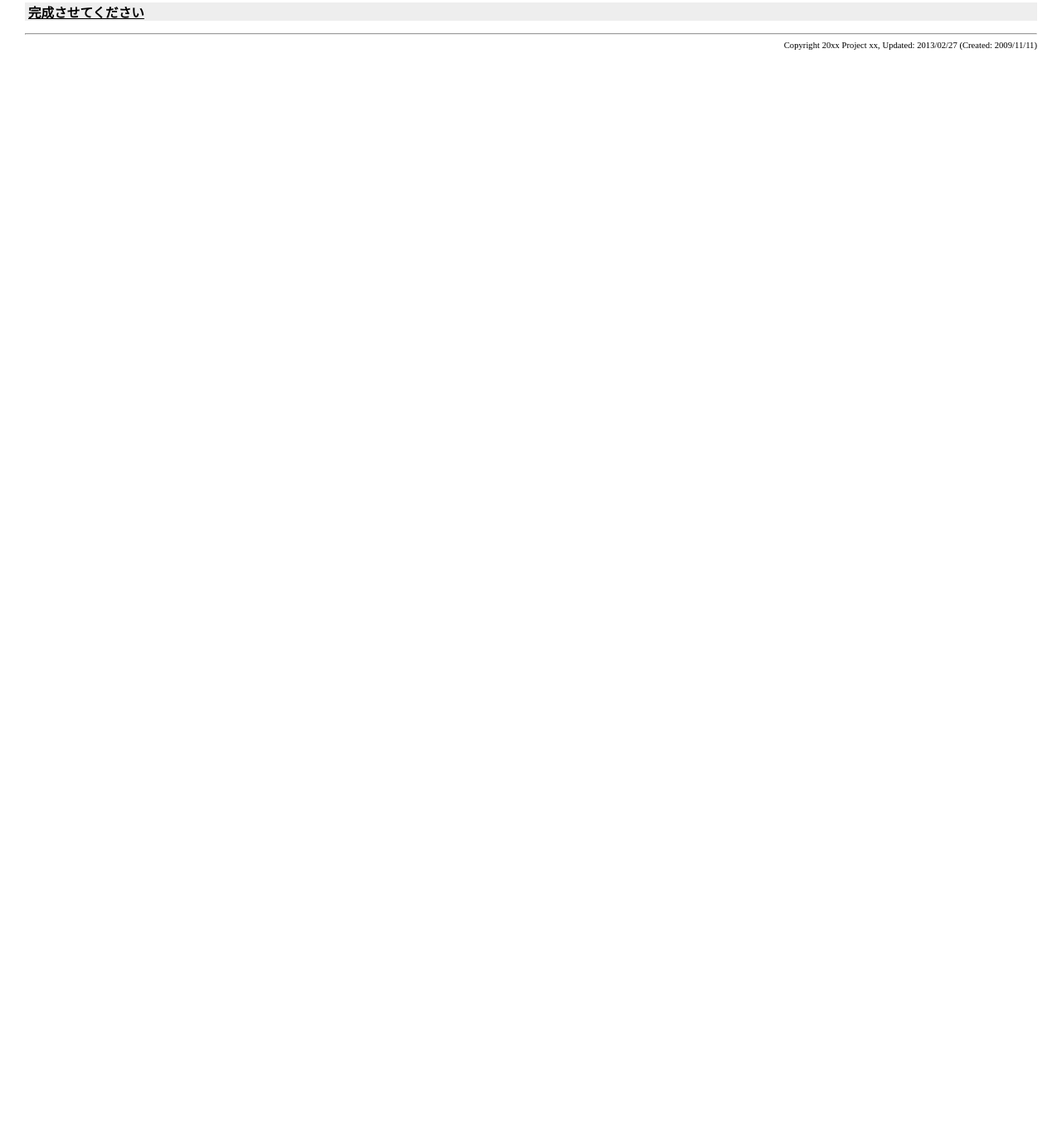
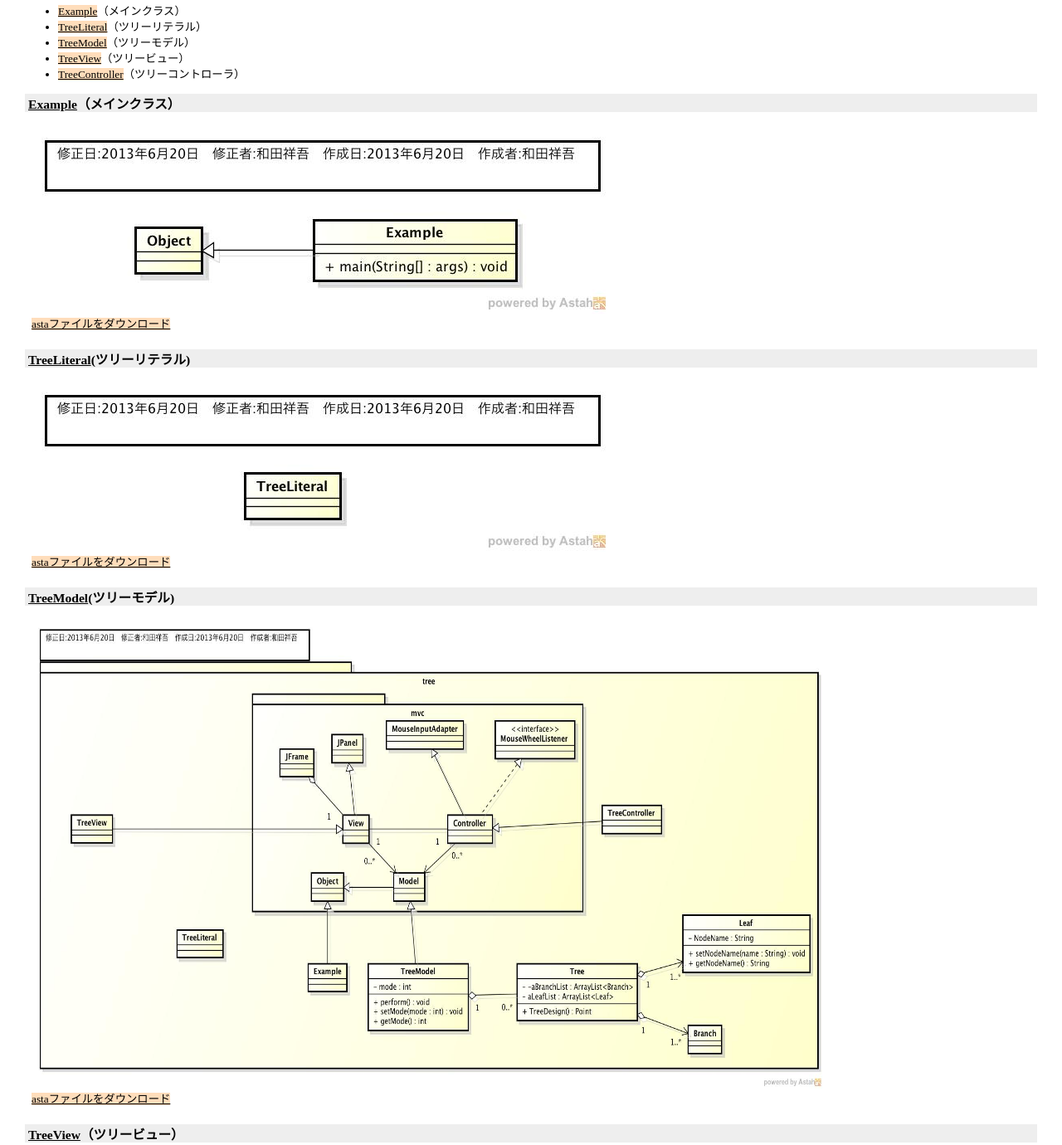
Before and after one commit to filedo/TreeLine, a plain HTML site: page Project_Forest_Problem/DetailDesign/index.html in a window 1280 px wide. Shown: the part 130-1510 px from the top of the page at 83% size. Before the commit the page ends 800 px from the top, so only its background shows below. Drawn offline with Linux system fonts and the light colour scheme.

Commit message:
詳細設計更新

```diff
--- a/Project_Forest_Problem/DetailDesign/index.html
+++ b/Project_Forest_Problem/DetailDesign/index.html
@@ -248,10 +248,121 @@ th {
 </div>
 <hr>
 <h2>ソフトウェア工学IIの小テスト「樹状整列」詳細設計書</h2>
+<ul>
+  <li><a href="#Example">Example</a>（メインクラス）</li>
+  <li><a href="#TreeLiteral">TreeLiteral</a>（ツリーリテラル）</li>
+  <li><a href="#TreeModel">TreeModel</a>（ツリーモデル）</li>
+  <li><a href="#TreeView">TreeView</a>（ツリービュー）</li>
+  <li><a href="#TreeController">TreeController</a>（ツリーコントローラ）</li>
+</ul>
+ <div class="belt">
+<h3><a name="Example">Example</a>（メインクラス）</h3>
+</div>
+<table summary="table">
+  <tbody>
+    <tr>
+      <td>
+      <table class="content" summary="table">
+        <tbody>
+	  <tr>
+	    <td class="center-small"><a href="./Example.jpg"><img class="borderless" src="./Example.jpg"  alt="class"></a></td>
+	      </tr>
+	      <tr>
+	      <td><a href="./Example.asta">astaファイルをダウンロード</a></td>
+	      </tr>
+	</tbody>
+      </table>
+      </td>
+    </tr>
+  </tbody>
+</table>
 <div class="belt">
-<h3><a name="KanseiSaseteKudasai">完成させてください</a></h3>
-</div>
+    <h3><a name="TreeLiteral">TreeLiteral</a>(ツリーリテラル)</h3>
+  </div>
+  <table summary="table">
+    <tbody>
+      <tr>
+	<td>
+	  <table class="content" summary="table">
+            <tbody>
+	      <tr>
+		<td class="center-small"><a href="./TreeLiteral.jpg"><img class="borderless" src="./TreeLiteral.jpg" alt="class"></a></td>
+	      </tr>
+	      <tr>
+	      <td><a href="./TreeLiteral.asta">astaファイルをダウンロード</a></td>
+	      </tr>
+	    </tbody>
+	  </table>
+	</td>
+      </tr>
+    </tbody>
+  </table>
+<div class="belt">
+    <h3><a name="TreeModel">TreeModel</a>(ツリーモデル)</h3>
+  </div>
+  <table summary="table">
+    <tbody>
+      <tr>
+	<td>
+	  <table class="content" summary="table">
+            <tbody>
+	      <tr>
+		<td class="center-small"><a href="./TreeModel.jpg"><img class="borderless" src="./TreeModel.jpg" width="950" height="561" alt="class"></a></td>
+	      </tr>
+	      <tr>
+	      <td><a href="./TreeModel.asta">astaファイルをダウンロード</a></td>
+	      </tr>
+	    </tbody>
+	  </table>
+	</td>
+      </tr>
+    </tbody>
+  </table>
+  <div class="belt">
+    <h3><a name="TreeView">TreeView</a>（ツリービュー）</h3>
+  </div>
+  <table summary="table">
+    <tbody>
+      <tr>
+	<td>
+	  <table class="content" summary="table">
+            <tbody>
+	      <tr>
+		<td class="center-small"><a href="./TreeView.jpg"><img class="borderless" src="./TreeView.jpg" width="950" height="561" alt="class"></a></td>
+	      </tr>
+
+	      <tr>
+	      <td><a href="./TreeView.asta">astaファイルをダウンロード</a></td>
+	      </tr>
+            </tbody>
+	  </table>
+	</td>
+      </tr>
+    </tbody>
+  </table>
+ <div class="belt">
+    <h3><a name="TreeController">TreeController</a>（ツリーコントローラー）</h3>
+  </div>
+  <table summary="table">
+    <tbody>
+      <tr>
+	<td>
+	  <table class="content" summary="table">
+            <tbody>
+	      <tr>
+		<td class="center-small"><a href="./TreeController.jpg"><img class="borderless" src="./TreeController.jpg" width="950" height="561" alt="class"></a></td>
+	      </tr>
+
+	      <tr>
+	      <td><a href="./TreeController.asta">astaファイルをダウンロード</a></td>
+	      </tr>
+            </tbody>
+	  </table>
+	</td>
+      </tr>
+    </tbody>
+  </table>
 <hr>
-<div class="right-small">Copyright 20xx Project xx, Updated: 2013/02/27 (Created: 2009/11/11)</div>
+<div class="right-small">Copyright 2013 Project TreeLine, Updated: 2013/06/20 (Created: 2009/11/11)</div>
 </body>
 </html>
```
Also changed, not shown: Project_Forest_Problem/DetailDesign/Example.jpg (added), Project_Forest_Problem/DetailDesign/TreeController.jpg (added), Project_Forest_Problem/DetailDesign/TreeLiteral.jpg (added), Project_Forest_Problem/DetailDesign/TreeModel.jpg (added), Project_Forest_Problem/DetailDesign/TreeView.jpg (added), 5 other files.
